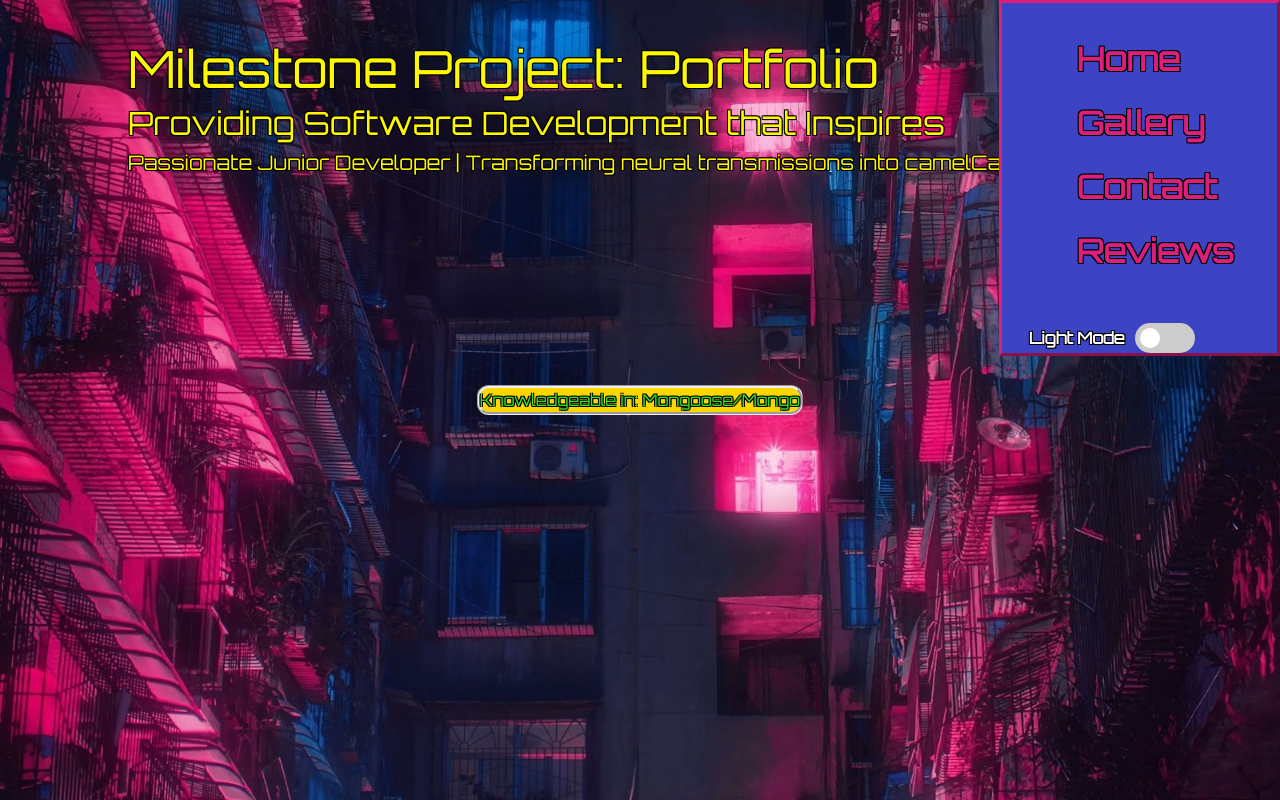
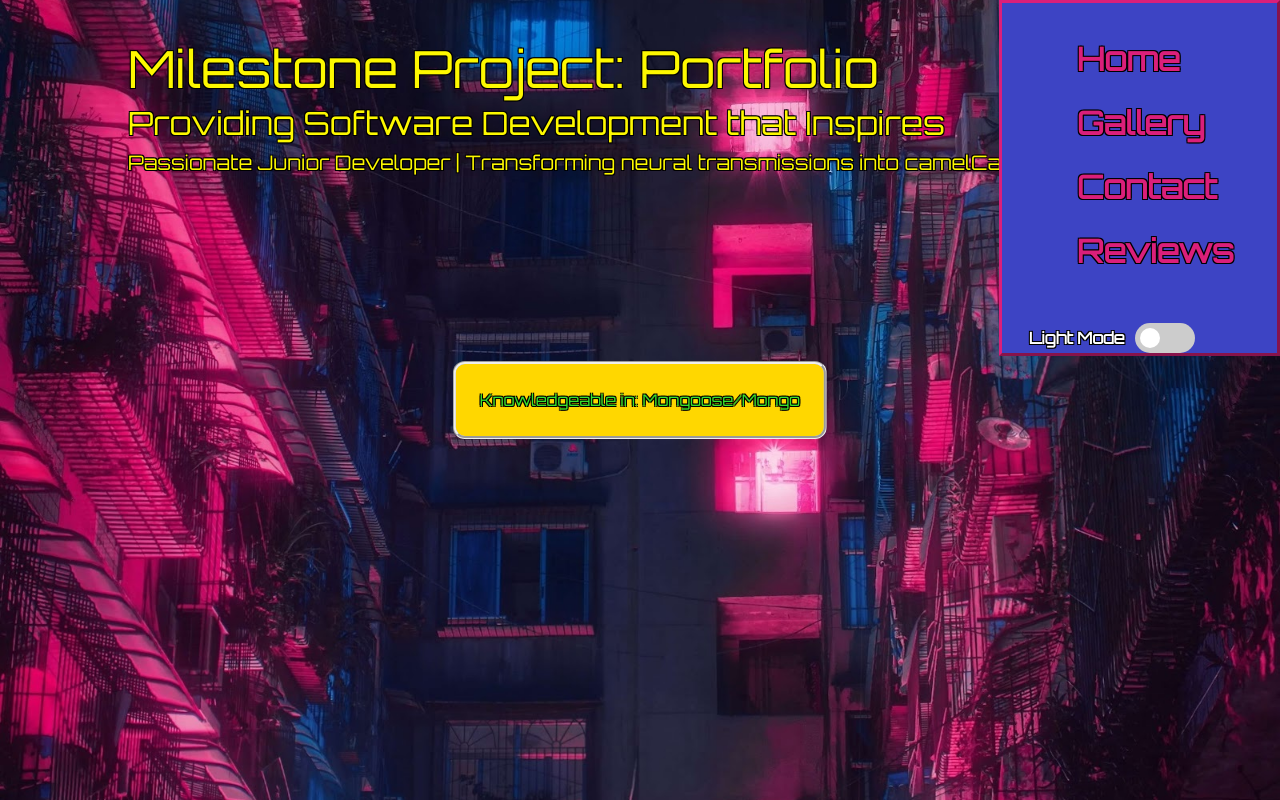
Before and after one commit to MaximilianHolleran/milestone-portfolio, a React (Vite) app: page / in a window 1280 px wide. Built offline with nearby package versions, Linux system fonts and the light colour scheme; a web font is replaced by a local one.

Commit message:
Updated some styling

```diff
--- a/src/client/Home/Home.css
+++ b/src/client/Home/Home.css
@@ -24,6 +24,7 @@
     font-weight: light;
     text-decoration: none;
     background-color: gold;
+    padding: 1.5em;
     position:absolute;
     top: 50%;
     left: 50%;
```
